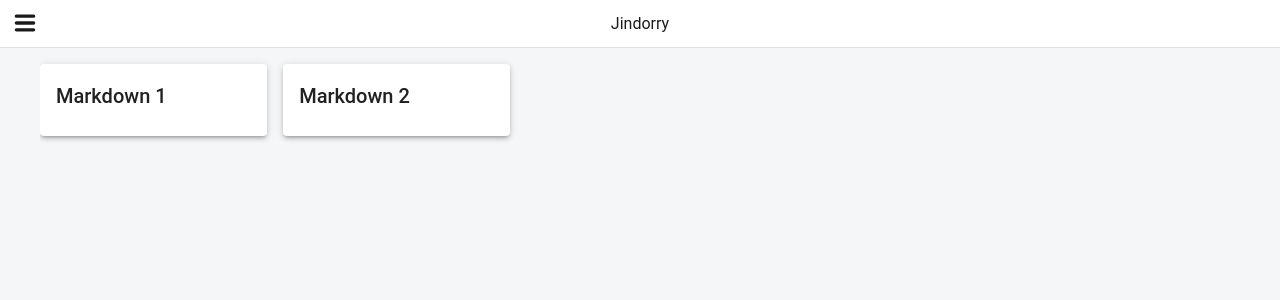
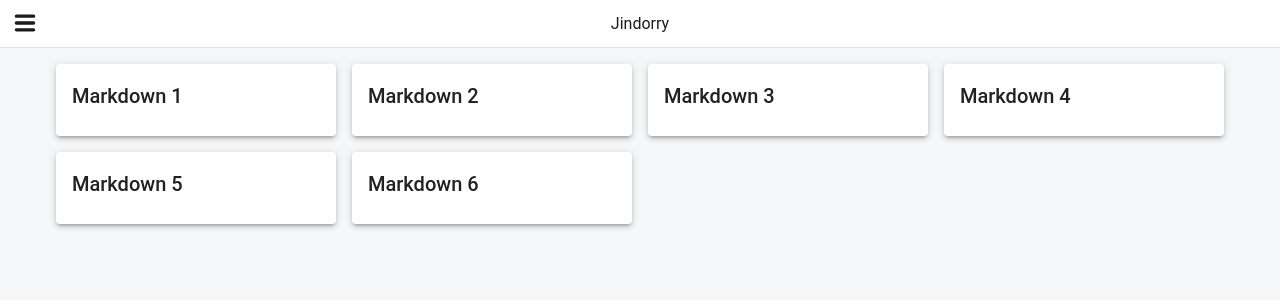
Before and after one commit to ekfaktldk11/Dori, a React (Vite) app: page /notes in a window 1280 px wide. Shown: the top 300 px of the page. Built offline with nearby package versions, Linux system fonts and the light colour scheme.

Commit message:
style: css grid to grid component

```diff
--- a/src/clients/components/MarkdownViewer.tsx
+++ b/src/clients/components/MarkdownViewer.tsx
@@ -1,4 +1,5 @@
 import { useState } from "react";
+import { Grid2 } from "@mui/material";
 import MarkdownCard from "./MarkdownCard";
 import MarkdownModal from "./MarkdownModal";
 
@@ -10,6 +11,10 @@ const markdownSamples = [
     content: "# Hello World\nThis is **Markdown** content!",
   },
   { id: 2, title: "Markdown 2", content: "## Subtitle\n- Item 1\n- Item 2" },
+  { id: 3, title: "Markdown 3", content: "" },
+  { id: 4, title: "Markdown 4", content: "" },
+  { id: 5, title: "Markdown 5", content: "" },
+  { id: 6, title: "Markdown 6", content: "" },
 ];
 
 export default function MarkdownViewer() {
@@ -27,19 +32,15 @@ export default function MarkdownViewer() {
   };
 
   return (
-    <div
-      style={{
-        display: "grid",
-        gap: "16px",
-        gridTemplateColumns: "repeat(auto-fill, minmax(200px, 1fr))",
-      }}
-    >
+    <Grid2 sx={{ marginX: "1em" }} container spacing={2}>
       {markdownSamples.map((md) => (
-        <MarkdownCard
-          key={md.id}
-          title={md.title}
-          onClick={() => handleOpen(md.content)}
-        />
+        <Grid2 size={3}>
+          <MarkdownCard
+            key={md.id}
+            title={md.title}
+            onClick={() => handleOpen(md.content)}
+          />
+        </Grid2>
       ))}
 
       <MarkdownModal
@@ -47,6 +48,6 @@ export default function MarkdownViewer() {
         content={selectedMarkdown}
         onClose={handleClose}
       />
-    </div>
+    </Grid2>
   );
 }
```
